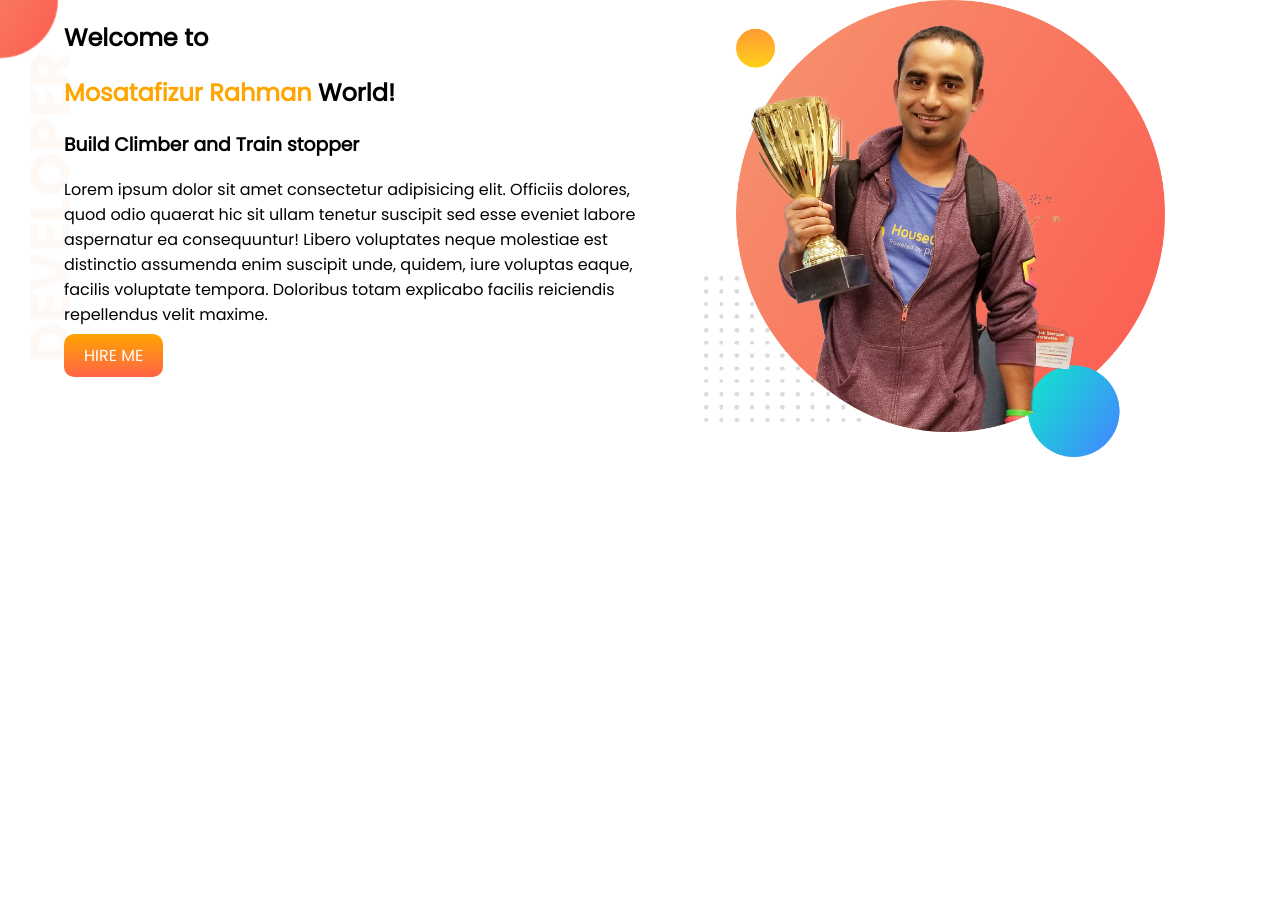
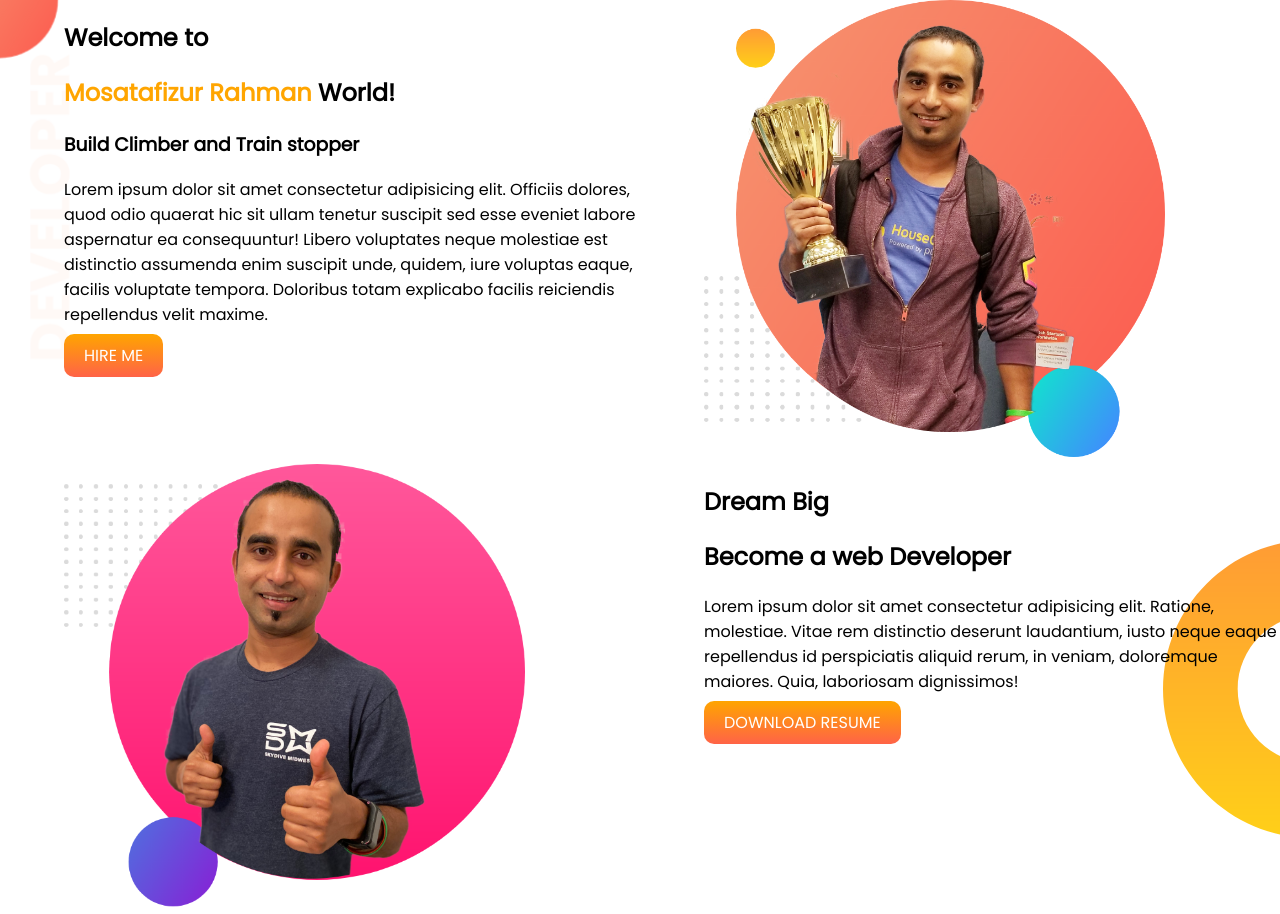
Before and after one commit to Mostafizur-Pro/Developer-mostafizur, a plain HTML site: page index.html in a window 1280 px wide. Before the commit the page ends 800 px from the top, so only its background shows below. Drawn offline with Linux system fonts and the light colour scheme.

Commit message:
dream added

```diff
--- a/index.html
+++ b/index.html
@@ -30,6 +30,17 @@
         </div>
         <div class="half-width"><img src="images/jhankar.png" alt="jhankar"></div>
     </section>
+    <section class="dream-big">
+        <div class="half-width"><img src="images/jhankar2.png" alt=""></div>
+        <div class="half-width">
+            <h1>Dream Big</h1>
+            <h2>Become a web Developer</h2>
+            <p>Lorem ipsum dolor sit amet consectetur adipisicing elit. Ratione, molestiae. Vitae rem distinctio
+                deserunt laudantium, iusto neque eaque repellendus id perspiciatis aliquid rerum, in veniam, doloremque
+                maiores. Quia, laboriosam dignissimos!</p>
+            <a class="link-button" target="_blank" href="">DOWNLOAD RESUME</a>
+        </div>
+    </section>
 
 </body>
 
--- a/style.css
+++ b/style.css
@@ -26,3 +26,8 @@
     background-image: url(images/top-banner.png);
     background-repeat: no-repeat;
 }
+.dream-big {
+    background-image: url(images/dream-bg.png);
+    background-repeat: no-repeat ;
+    background-position: right;
+}
```
